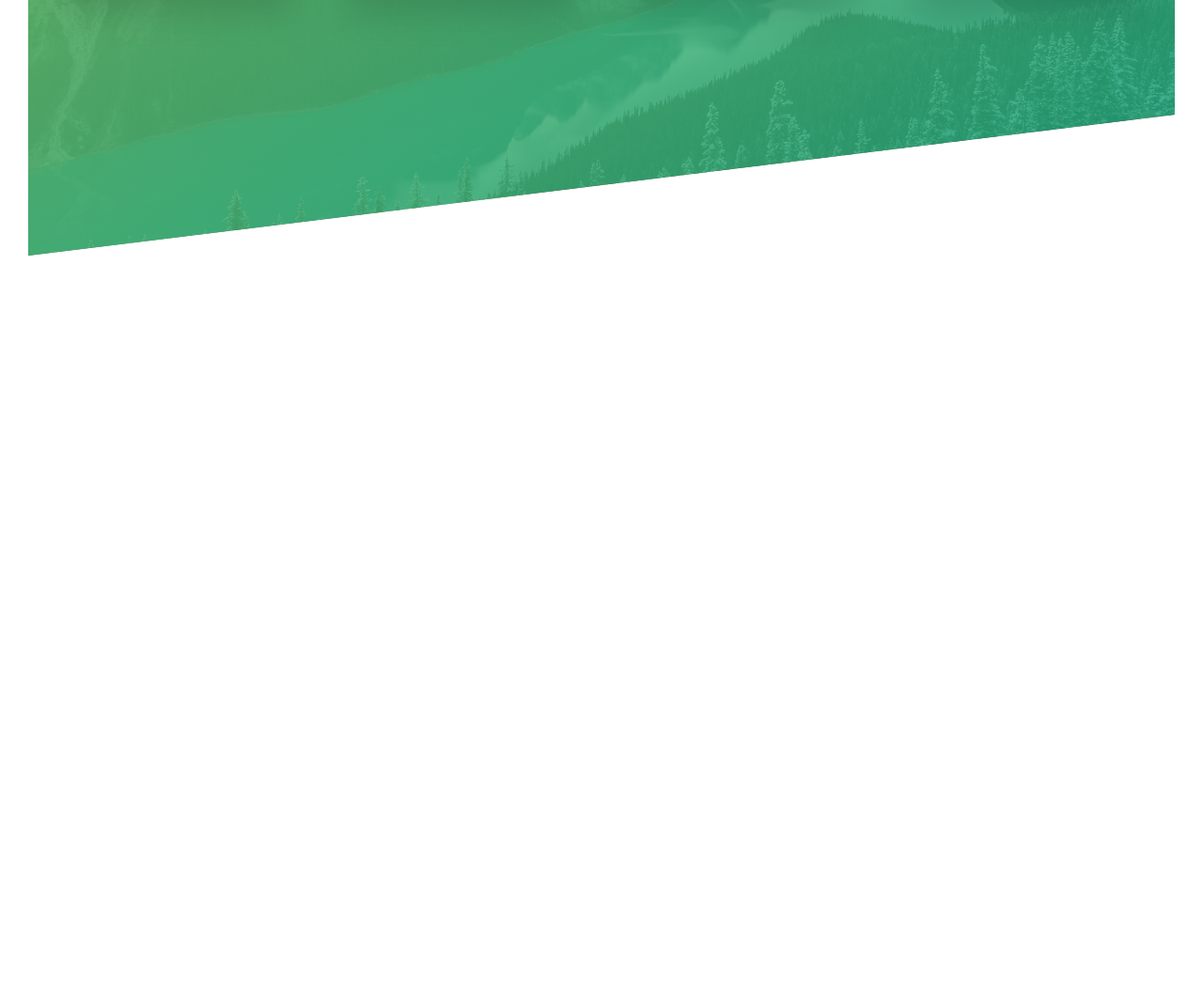
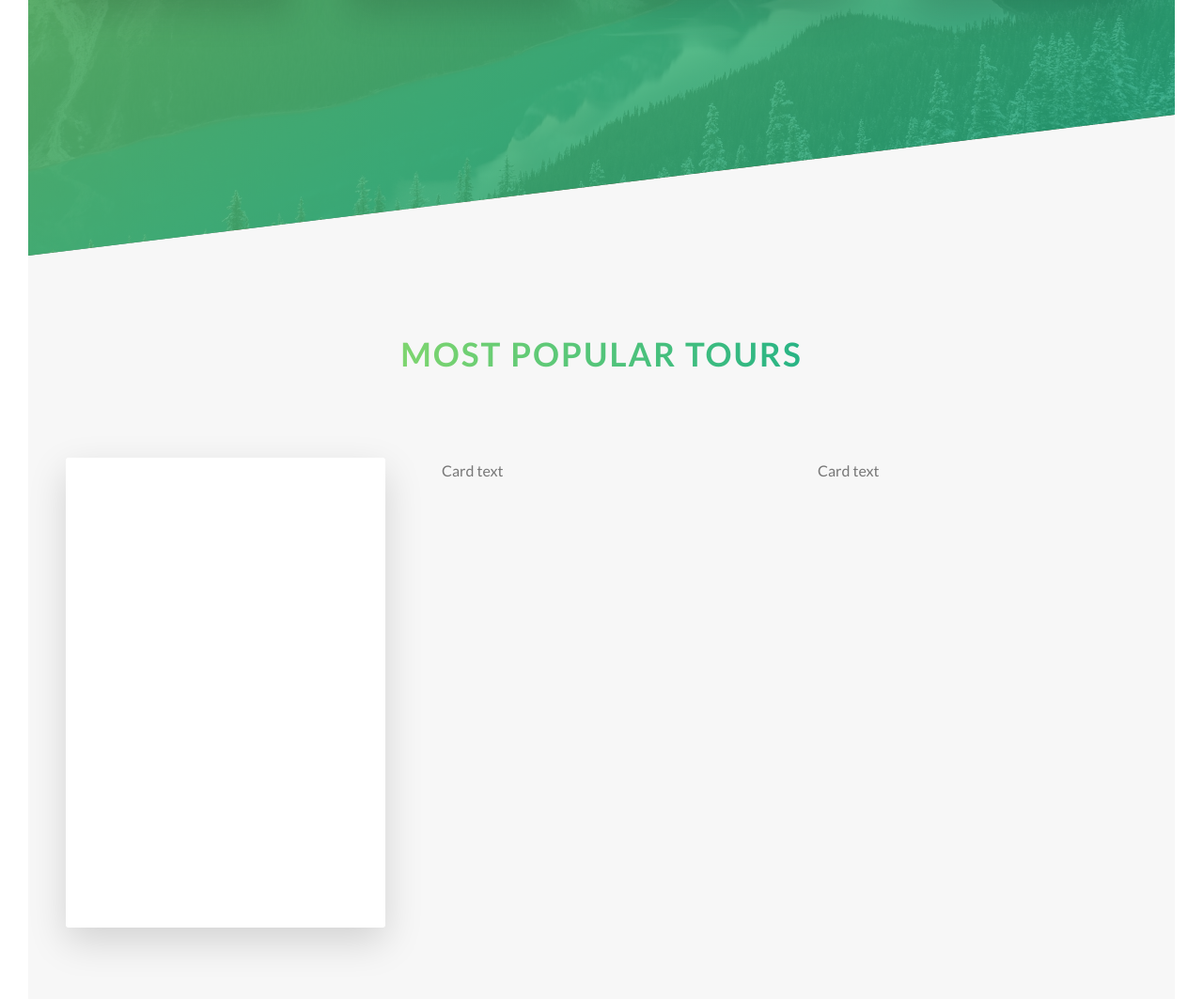
Before and after one commit to Krzyslox/Natorus-Project, a website: page index.html in a window 1280 px wide. Shown: the part 1815-2878 px from the top of the page at 94% size. Before the commit the page ends 2087 px from the top, so only its background shows below. Drawn offline with Linux system fonts and the light colour scheme.

Commit message:
Added Tours Section

```diff
--- a/index.html
+++ b/index.html
@@ -102,6 +102,35 @@
                 </div>
             </div>
         </section>
+        <section class="section-tours">
+            <div class="u-center-text u-margin-bottom-big">
+                <h2 class="heading-secondary">
+                    Most popular tours
+                </h2>
+            </div>
+            <div class="row">
+                <div class="col-1-of-3">
+                    <div class="card">
+                        <div class="card__side card__side--front">
+                            FRONT
+                        </div>
+                        <div class="card__side card__side--back card__side--back-1">
+                            BACK
+                        </div>
+                    </div>
+                </div>
+                <div class="col-1-of-3">
+                    <div class="card">
+                        Card text
+                    </div>
+                </div>
+                <div class="col-1-of-3">
+                    <div class="card">
+                        Card text
+                    </div>
+                </div>
+            </div>
+        </section>
     </main>
 
     <!--
--- a/sass/abstracts/_variables.scss
+++ b/sass/abstracts/_variables.scss
@@ -2,6 +2,12 @@
 $color-primary: #55c57a;
 $color-primary-light: #7ed56f;
 $color-primary-dark: #28b485;
+
+$color-secondary-light: #ffb900;
+$color-secondary-dark: #ff7730;
+
+$color-tertiary-light: #2998ff;
+$color-tertiary-dark: #5643fa;
 
 $color-grey-light-1: #f7f7f7;
 
--- /dev/null
+++ b/sass/components/_card.scss
@@ -0,0 +1,47 @@
+.card {
+    perspective: 150rem;
+    -moz-perspective: 150rem;
+    position: relative;
+    height: 50rem;
+
+    &__side {
+        background-color: orangered;
+        color: white;
+        font-size: 2rem;
+
+        position: absolute;
+        top: 0;
+        left: 0;
+        width: 100%;
+        height: 50rem;
+        transition: all .8s ease-in-out;
+        backface-visibility: hidden;
+        border-radius: 3px;
+        box-shadow: 0 1.5rem 4rem rgba($color-black, .15);
+
+        &--front {
+            background-color: $color-white;
+        }
+
+        &--back {
+            transform: rotateY(180deg);
+
+            &-1 {
+                background-image: linear-gradient(to right bottom, $color-secondary-light, $color-secondary-dark)
+            }
+
+            &-2 {
+                background-image: linear-gradient(to right bottom, $color-tertiary-light, $color-tertiary-dark)
+            }
+        }
+    }
+
+
+        &:hover &__side--front {
+            transform: rotateY(180deg);
+        }
+
+        &:hover &__side--back {
+            transform: rotateY(0);
+        }
+}
--- a/sass/main.scss
+++ b/sass/main.scss
@@ -7,6 +7,7 @@
 @import 'base/typography';
 @import 'base/utilities';
 
+@import 'components/card';
 @import 'components/composition';
 @import 'components/button';
 @import 'components/feature-box';
--- a/sass/pages/_home.scss
+++ b/sass/pages/_home.scss
@@ -20,3 +20,9 @@ margin-top: -25rem;
         transform: skewY(7deg);
     }
 }
+
+.section-tours {
+    background-color: $color-grey-light-1;
+    padding: 25rem 0 50rem 0;
+    margin-top: -10rem;
+}
```
Also changed, not shown: css/main.css, 1 other file.
